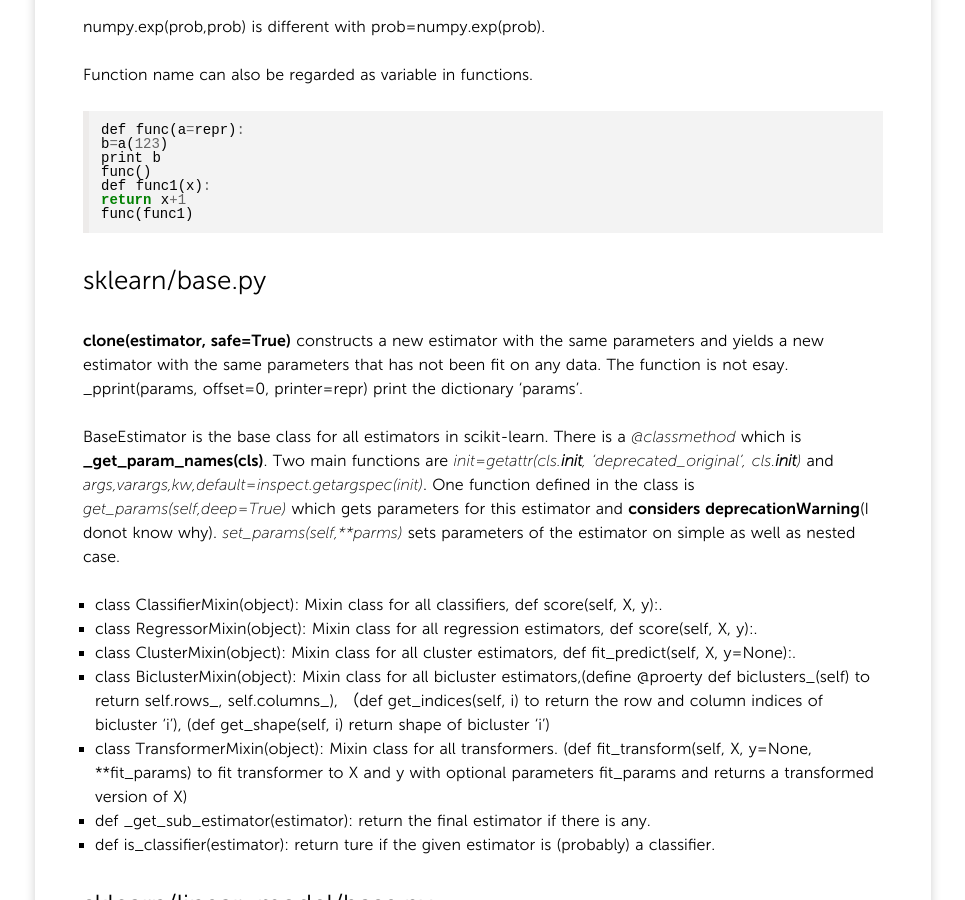
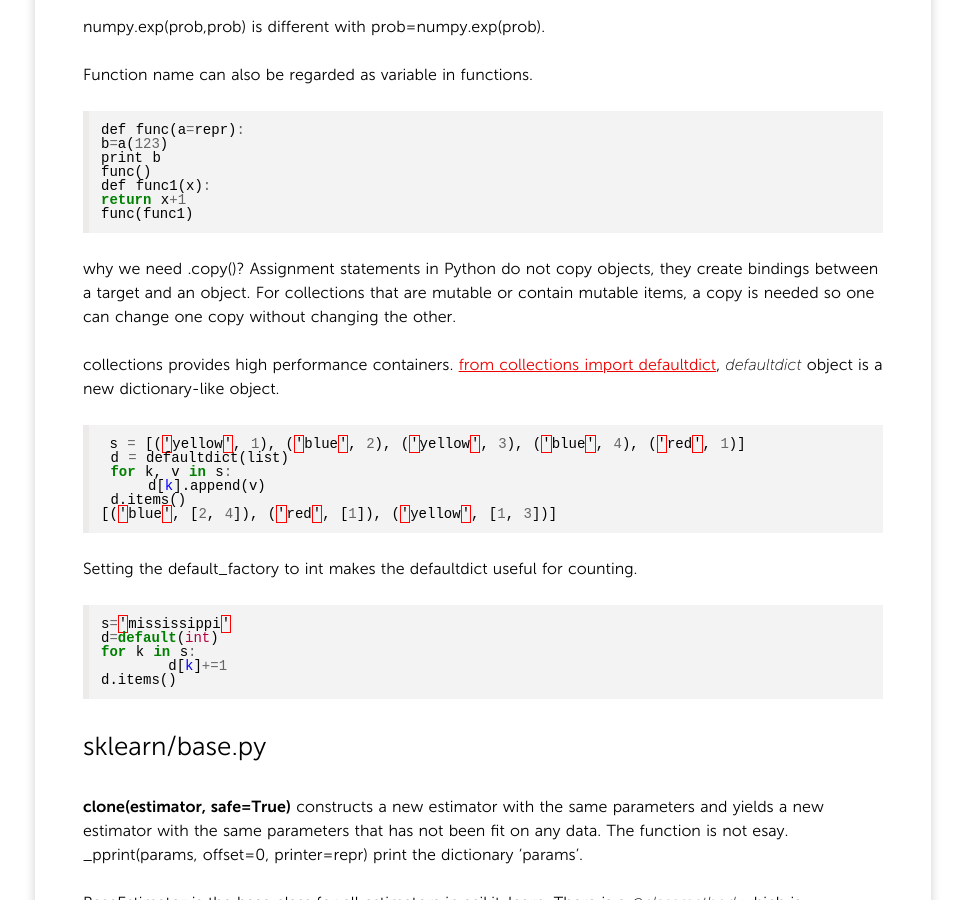
Before and after one commit to JuDa-hku/JuDa-hku.github.io, a Jekyll site: the page built from _posts/2014/2014-05-18-Base-in-sklearn-and-linear_model.md, in a window 1280 px wide and 900 px high, scrolled down 2859 px. Shown: the whole window, without its empty margins (157-1122 px from the left). Built offline with Jekyll 4.4.1, drawn with Linux system fonts in a browser that asks for light colours; comment, search, counter and statistics services are not loaded.

Commit message:
plot and sklearn

```diff
--- a/_posts/2014/2014-05-18-Base-in-sklearn-and-linear_model.md
+++ b/_posts/2014/2014-05-18-Base-in-sklearn-and-linear_model.md
@@ -129,6 +129,27 @@ return x+1
 func(func1)
 {% endhighlight objc %}
 
+why we need .copy()? Assignment statements in Python do not copy objects, they create bindings between a target and an object. For collections that are mutable or contain mutable items, a copy is needed so one can change one copy without changing the other.
+
+collections provides high performance containers. [from collections import defaultdict](https://docs.python.org/2/library/collections.html?highlight=defaultdict#collections.defaultdict), *defaultdict* object is a new dictionary-like object.
+{% highlight objc %}
+ s = [('yellow', 1), ('blue', 2), ('yellow', 3), ('blue', 4), ('red', 1)]
+ d = defaultdict(list)
+ for k, v in s:
+     d[k].append(v)
+ d.items()
+[('blue', [2, 4]), ('red', [1]), ('yellow', [1, 3])]
+{% endhighlight objc %}
+Setting the default_factory to int makes the defaultdict useful for counting.
+{% highlight objc %}
+s='mississippi'
+d=default(int)
+for k in s:
+	d[k]+=1
+d.items()
+{% endhighlight objc %}
+
+
 ## sklearn/base.py
 **clone(estimator, safe=True)** constructs a new estimator with the same
 parameters and yields a new estimator with the same parameters that
```
Also changed, not shown: _posts/2014/2014-05-23-Plot-in-Python.md (added, +36 -0 lines).
